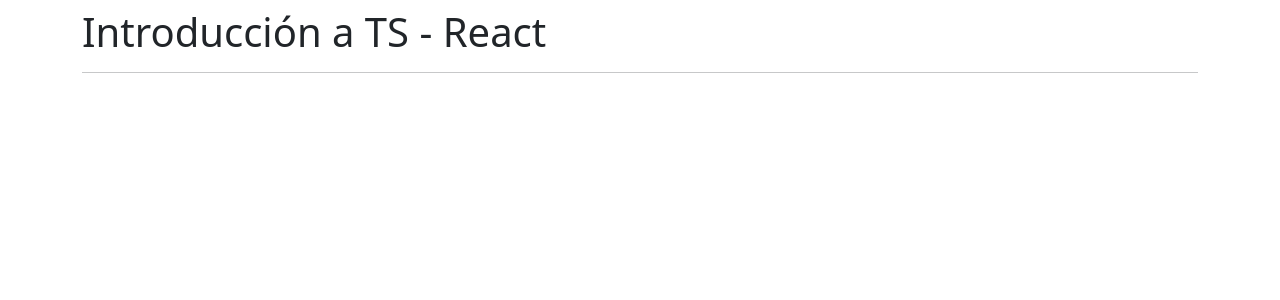
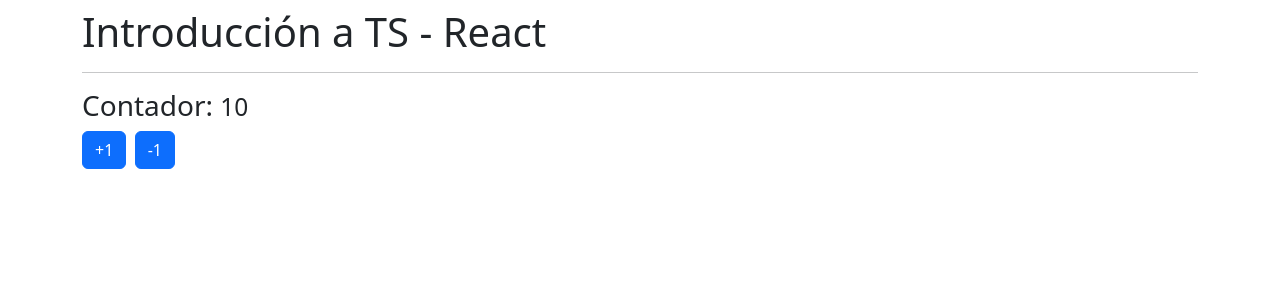
Before and after one commit to Jhondao/React-Native, a React (Create React App) app: page / in a window 1280 px wide. Shown: the top 300 px of the page. Built offline with nearby package versions, Linux system fonts and the light colour scheme.

Commit message:
[ADD] Use State

```diff
--- a/src/App.tsx
+++ b/src/App.tsx
@@ -2,6 +2,7 @@ import React from 'react'
 // import { ObjetosLiterales } from './typescript/ObjetosLiterales';
 // import { TiposBasicos } from './typescript/TiposBasicos';
 // import { Funciones } from './typescript/Funciones';
+import Contador from './components/Contador';
 
 const App = () => {
   return (
@@ -11,6 +12,7 @@ const App = () => {
       {/* <TiposBasicos/> */}
       {/* <ObjetosLiterales/> */}
       {/* <Funciones/>  */}
+      <Contador/>
     </div>
   )
 }
--- /dev/null
+++ b/src/components/Contador.tsx
@@ -0,0 +1,24 @@
+import { useState } from 'react';
+
+export default function Contador() {
+
+    const [valor, setfirst] = useState(10);
+
+    const acumular = (numero:number) => {
+        setfirst(valor + numero);
+    }
+
+
+  return (
+    <>
+        <h3>Contador: <small> {valor} </small></h3>
+
+        <button className='btn btn-primary' onClick={ () => acumular(1)}>
+            +1
+        </button> &nbsp;
+        <button className='btn btn-primary' onClick={ () => acumular(-1)}>
+            -1
+        </button>
+    </>
+  )
+}
```
